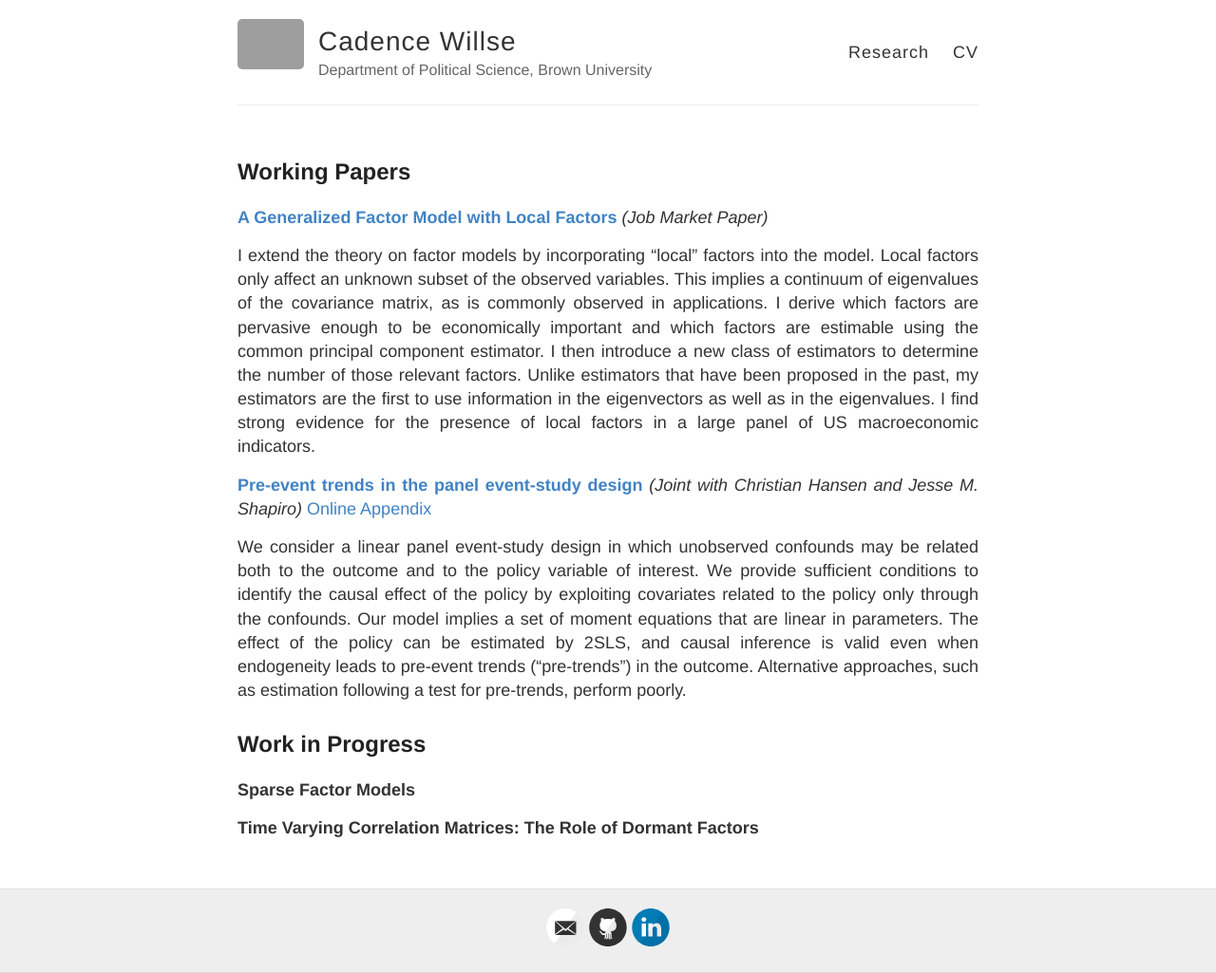
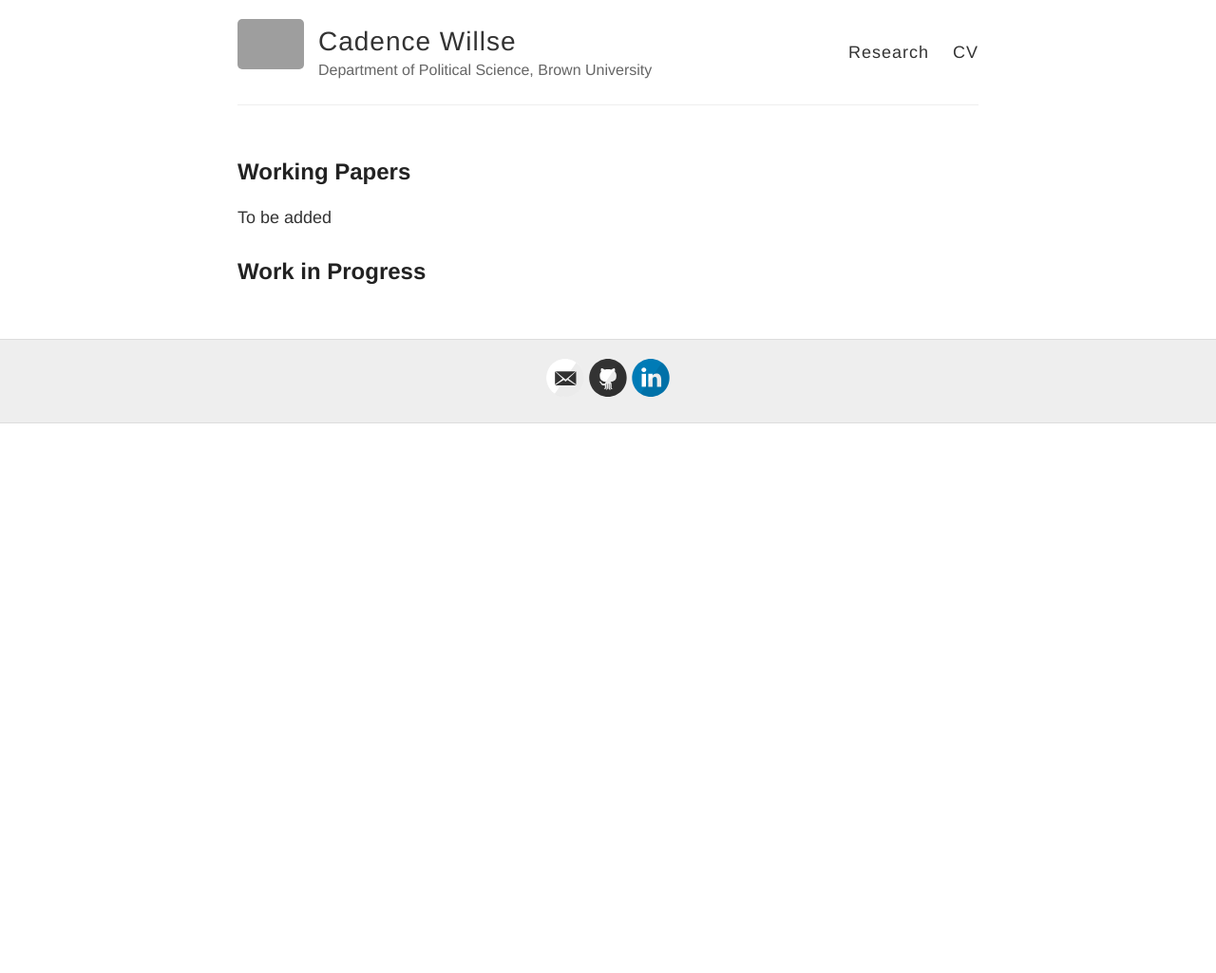
Before and after one commit to cadencewillse/cadencewillse.github.io, a Jekyll site: the page built from research.md, in a window 1280 px wide. Shown: the whole page at 95% size. Built offline with Jekyll 4.4.1, drawn with Linux system fonts in a browser that asks for light colours; after the commit the page ends 900 px from its top, so only the background shows below that; grey boxes are pictures that could not be loaded.

Commit message:
Update research.md

```diff
--- a/research.md
+++ b/research.md
@@ -5,16 +5,7 @@ permalink: /research/
 ---
 
 ## Working Papers
-<a href="https://docs.google.com/gview?url=https://simonfreyaldenhoven.github.io/papers/Freyaldenhoven_JMP.pdf&embedded=true" target="_blank"><strong>A Generalized Factor Model with Local Factors</strong></a> _(Job Market Paper)_
 
-I extend the theory on factor models by incorporating “local” factors into the model. Local factors only affect an unknown subset of the observed variables. This implies a continuum of eigenvalues of the covariance matrix, as is commonly observed in applications. I derive which factors are pervasive enough to be economically important and which factors are estimable using the common principal component estimator. I then introduce a new class of estimators to determine the number of those relevant factors. Unlike estimators that have been proposed in the past, my estimators are the first to use information in the eigenvectors as well as in the eigenvalues. I find strong evidence for the presence of local factors in a large panel of US macroeconomic indicators.
-
-<a href="https://docs.google.com/gview?url=https://simonfreyaldenhoven.github.io/papers/pretrends.pdf&embedded=true" target="_blank"><strong>Pre-event trends in the panel event-study design</strong></a> _(Joint with Christian Hansen and Jesse M. Shapiro)_  <a href="https://docs.google.com/gview?url=https://simonfreyaldenhoven.github.io/papers/pretrends_appendix.pdf&embedded=true" target="_blank">Online Appendix</a>
-
-We consider a linear panel event-study design in which unobserved confounds may be related both to the outcome and to the policy variable of interest. We provide sufficient conditions to identify the causal effect of the policy by exploiting covariates related to the policy only through the confounds. Our model implies a set of moment equations that are linear in parameters. The effect of the policy can be estimated by 2SLS, and causal inference is valid even when endogeneity leads to pre-event trends (“pre-trends”) in the outcome. Alternative approaches, such as estimation following a test for pre-trends, perform poorly.
+To be added
 
 ## Work in Progress
-
-**Sparse Factor Models**
-
-**Time Varying Correlation Matrices: The Role of Dormant Factors**
```
